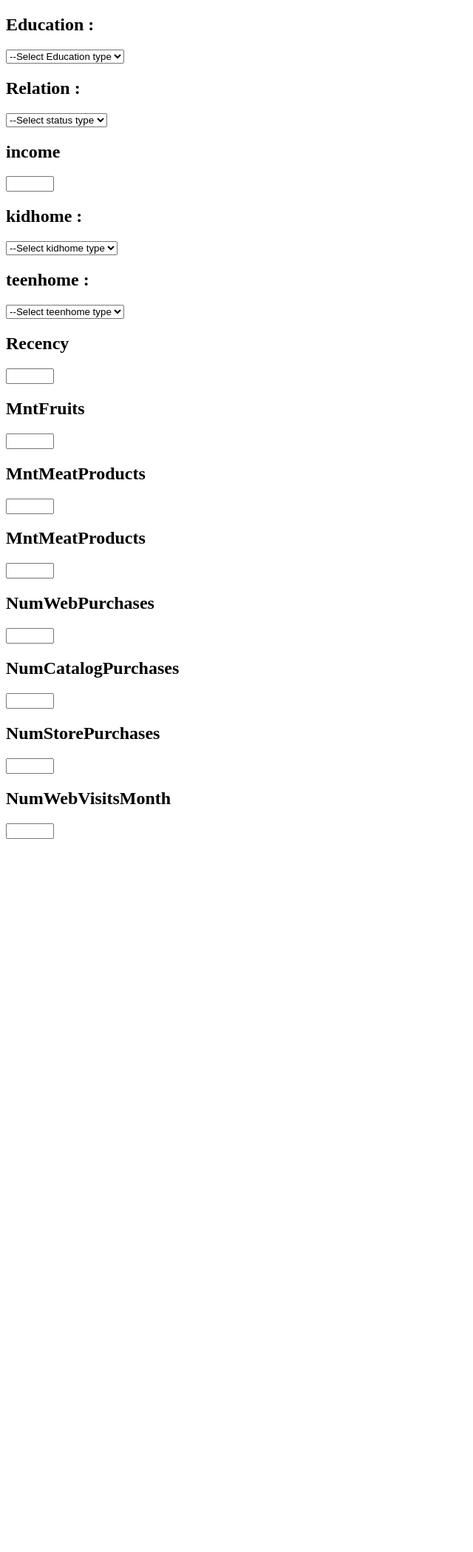
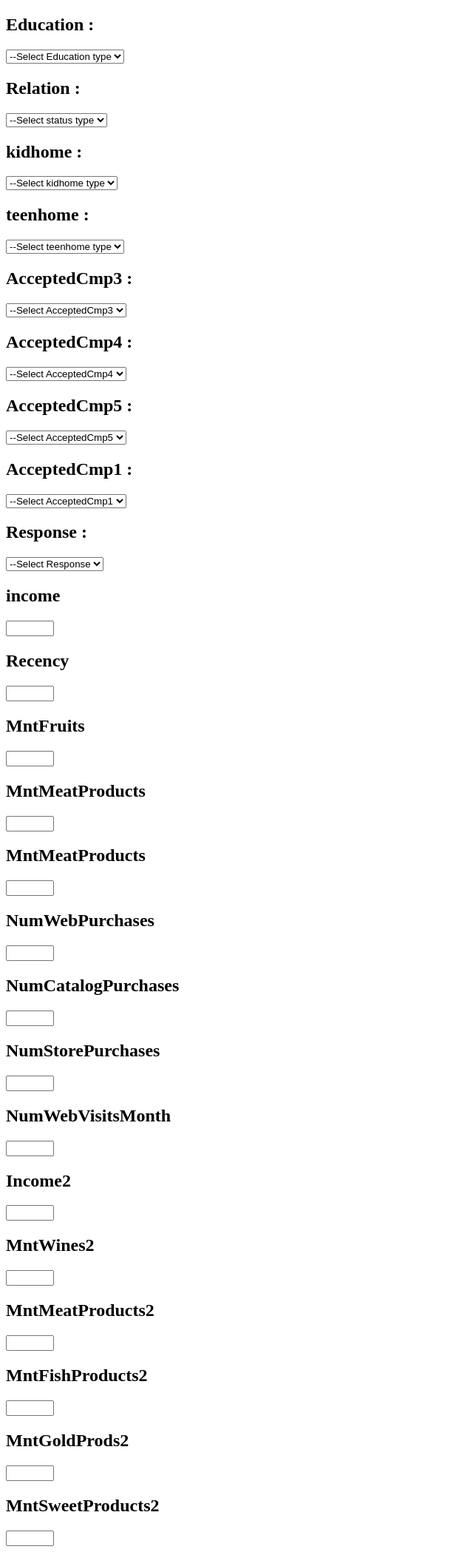
Before and after one commit to tural327/personality_analysis, a Flask app: page / in a window 1280 px wide. Shown: the whole page at 74% size, without its empty margins (0-640 px from the left). Before the commit the page ends 1134 px from the top, so only its background shows below. Run offline with Flask 2, Linux system fonts and the light colour scheme.

Commit message:
all updated

```diff
--- a/flask_app/templates/index.html
+++ b/flask_app/templates/index.html
@@ -30,8 +30,6 @@
             <option>YOLO</option>
         </select>
 
-        <h2 class="income">income</h2>
-        <input class="income_v" type="text" name="income" size="5" maxlength="6">
 <!--kidhome-->
         <h2 class="name">kidhome :</h2>
         <select class="option" name="kidhome">
@@ -48,6 +46,47 @@
             <option>1</option>
             <option>2</option>
         </select>
+
+<!--AcceptedCmp3-->
+            <h2 class="name">AcceptedCmp3 :</h2>
+            <select class="option" name="AcceptedCmp3">
+                <option disabled="disabled" selected="selected">--Select AcceptedCmp3</option>
+                <option>0</option>
+                <option>1</option>
+            </select>
+
+            <h2 class="name">AcceptedCmp4 :</h2>
+            <select class="option" name="AcceptedCmp4">
+                <option disabled="disabled" selected="selected">--Select AcceptedCmp4</option>
+                <option>0</option>
+                <option>1</option>
+            </select>
+
+
+            <h2 class="name">AcceptedCmp5 :</h2>
+            <select class="option" name="AcceptedCmp5">
+                <option disabled="disabled" selected="selected">--Select AcceptedCmp5</option>
+                <option>0</option>
+                <option>1</option>
+            </select>
+
+            <h2 class="name">AcceptedCmp1 :</h2>
+            <select class="option" name="AcceptedCmp1">
+                <option disabled="disabled" selected="selected">--Select AcceptedCmp1</option>
+                <option>0</option>
+                <option>1</option>
+            </select>
+
+            <h2 class="name">Response :</h2>
+            <select class="option" name="Response">
+                <option disabled="disabled" selected="selected">--Select Response</option>
+                <option>0</option>
+                <option>1</option>
+            </select>
+
+
+            <h2 class="income">income</h2>
+            <input class="income_v" type="text" name="income" size="5" maxlength="6">
 
             <h2 class="Recency">Recency</h2>
             <input class="Recency_v" type="text" name="Recency" size="5" maxlength="6">
@@ -72,5 +111,23 @@
 
             <h2 class="NumWebVisitsMonth">NumWebVisitsMonth</h2>
             <input class="NumWebVisitsMonth_v" type="text" name="NumWebVisitsMonth" size="5" maxlength="6">
+
+            <h2 class="Income2">Income2</h2>
+            <input class="Income2_v" type="text" name="Income2" size="5" maxlength="6">
+
+            <h2 class="MntWines2">MntWines2</h2>
+            <input class="MntWines2_v" type="text" name="MntWines2" size="5" maxlength="6">
+
+            <h2 class="MntMeatProducts2">MntMeatProducts2</h2>
+            <input class="MntMeatProducts2_v" type="text" name="MntMeatProducts2" size="5" maxlength="6">
+
+            <h2 class="MntFishProducts2">MntFishProducts2</h2>
+            <input class="MntFishProducts2_v" type="text" name="MntFishProducts2" size="5" maxlength="6">
+
+            <h2 class="MntGoldProds2">MntGoldProds2</h2>
+            <input class="MntGoldProds2_v" type="text" name="MntGoldProds2" size="5" maxlength="6">
+
+            <h2 class="MntSweetProducts2">MntSweetProducts2</h2>
+            <input class="MntSweetProducts2_v" type="text" name="MntSweetProducts2" size="5" maxlength="6">
     </form>
 </body>
```
Also changed, not shown: 1 other file.
